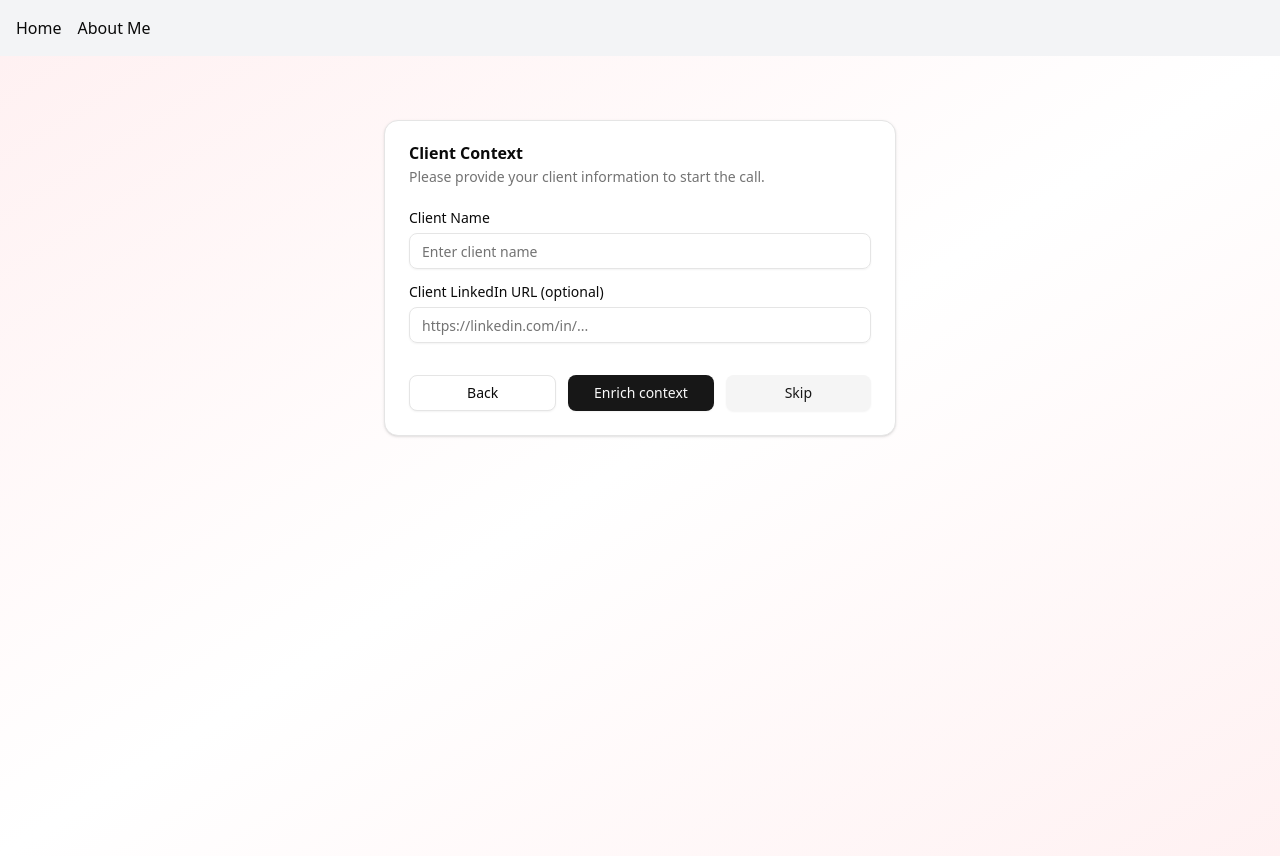
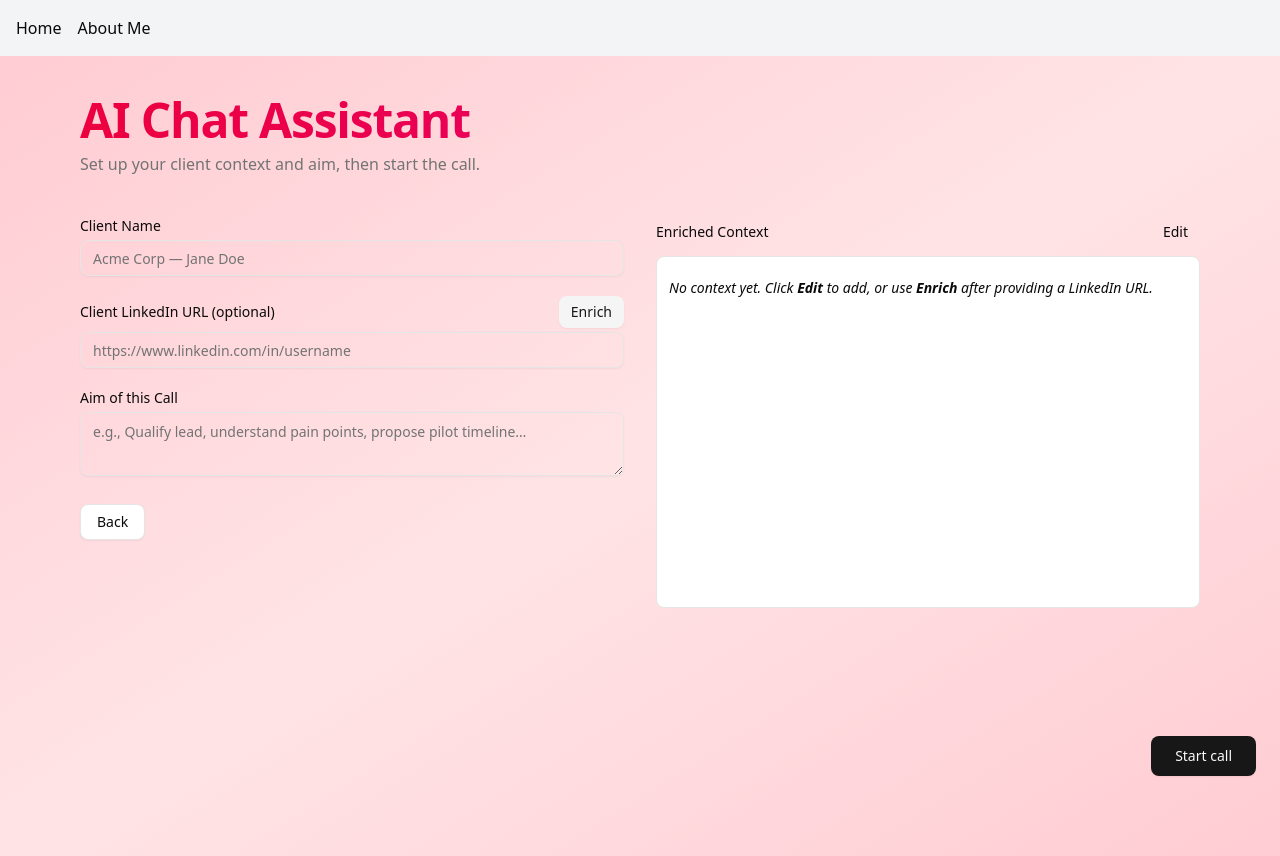
Before and after one commit to theocat321/ai-tech-europe-hack, a React (Vite) app in the folder mommy/: page / in a window 1280 px wide. Both pictures are taken after a click on the button "I'm Ready". Built offline with nearby package versions, Linux system fonts and the light colour scheme; no server answers.

Commit message:
yeah eat it

```diff
--- a/mommy/package.json
+++ b/mommy/package.json
@@ -21,6 +21,7 @@
     "react": "^19.1.1",
     "react-dom": "^19.1.1",
     "react-hook-form": "^7.62.0",
+    "react-markdown": "^10.1.0",
     "react-router-dom": "^7.8.2",
     "tailwind-merge": "^3.3.1",
     "tailwindcss": "^4.1.12",
--- /dev/null
+++ b/mommy/src/components/ui/textarea.tsx
@@ -0,0 +1,18 @@
+import * as React from "react"
+
+import { cn } from "@/lib/utils"
+
+function Textarea({ className, ...props }: React.ComponentProps<"textarea">) {
+  return (
+    <textarea
+      data-slot="textarea"
+      className={cn(
+        "border-input placeholder:text-muted-foreground focus-visible:border-ring focus-visible:ring-ring/50 aria-invalid:ring-destructive/20 dark:aria-invalid:ring-destructive/40 aria-invalid:border-destructive dark:bg-input/30 flex field-sizing-content min-h-16 w-full rounded-md border bg-transparent px-3 py-2 text-base shadow-xs transition-[color,box-shadow] outline-none focus-visible:ring-[3px] disabled:cursor-not-allowed disabled:opacity-50 md:text-sm",
+        className
+      )}
+      {...props}
+    />
+  )
+}
+
+export { Textarea }
--- a/mommy/src/pages/HomePage.tsx
+++ b/mommy/src/pages/HomePage.tsx
@@ -1,223 +1,214 @@
-import { useState } from 'react'
-import { useForm } from 'react-hook-form'
-import { zodResolver } from '@hookform/resolvers/zod'
-import { z } from 'zod'
-import { useNavigate } from 'react-router-dom'
-import { Button } from '@/components/ui/button'
-import { Card, CardContent, CardDescription, CardHeader, CardTitle } from '@/components/ui/card'
-import { Input } from '@/components/ui/input'
-import { Form, FormControl, FormField, FormItem, FormLabel, FormMessage } from '@/components/ui/form'
+import * as React from "react"
+import { useNavigate } from "react-router-dom"
+import ReactMarkdown from "react-markdown"
 
-const API_URL = import.meta.env.VITE_API_URL || 'http://localhost:8000'
+import { Button } from "@/components/ui/button"
+import { Input } from "@/components/ui/input"
+import { Textarea } from "@/components/ui/textarea" // ensure this component exists in your shadcn set
 
-const formSchema = z.object({
-  clientName: z.string().min(1, 'Client name is required'),
-  clientLinkedInUrl: z.string().url('Must be a valid URL').optional().or(z.literal('')),
-  context: z.string().optional(),
-})
-
-type FormData = z.infer<typeof formSchema>
+const API_URL = import.meta.env.VITE_API_URL || "http://localhost:8000"
 
 export default function HomePage() {
   const navigate = useNavigate()
-  const [showForm, setShowForm] = useState(false)
-  const [isSubmitting, setIsSubmitting] = useState(false)
-  const [showContext, setShowContext] = useState(false)
-  const [isEnriching, setIsEnriching] = useState(false)
-  const [error, setError] = useState<string | null>(null)
 
-  const form = useForm<FormData>({
-    resolver: zodResolver(formSchema),
-    defaultValues: {
-      clientName: '',
-      clientLinkedInUrl: '',
-      context: '',
-    },
-  })
+  // state (no react-hook-form)
+  const [showForm, setShowForm] = React.useState(false)
+  const [clientName, setClientName] = React.useState("")
+  const [clientLinkedInUrl, setClientLinkedInUrl] = React.useState<string>("")
+  const [aim, setAim] = React.useState<string>("")
+  const [context, setContext] = React.useState<string>("")
+
+  const [isSubmitting, setIsSubmitting] = React.useState(false)
+  const [isEnriching, setIsEnriching] = React.useState(false)
+  const [editingContext, setEditingContext] = React.useState(false)
+
+  // basic inline errors
+  const [errors, setErrors] = React.useState<{ clientName?: string; clientLinkedInUrl?: string; enrich?: string }>({})
+
+  const validate = () => {
+    const next: typeof errors = {}
+    if (!clientName.trim()) next.clientName = "Client name is required"
+    if (clientLinkedInUrl.trim()) {
+      try {
+        const url = new URL(clientLinkedInUrl.trim())
+        const ok = /(^|\.)linkedin\.com$/i.test(url.hostname)
+        if (!ok) next.clientLinkedInUrl = "Must be a valid LinkedIn URL (e.g. https://www.linkedin.com/in/username)"
+      } catch {
+        next.clientLinkedInUrl = "Must be a valid URL"
+      }
+    }
+    setErrors(next)
+    return Object.keys(next).length === 0
+  }
 
   const handleEnrich = async () => {
-    const url = form.getValues('clientLinkedInUrl')
-    if (!url) {
-      setError('LinkedIn URL required for enrichment')
+    setErrors((e) => ({ ...e, enrich: undefined }))
+    if (!clientLinkedInUrl.trim()) {
+      setErrors((e) => ({ ...e, enrich: "LinkedIn URL required for enrichment" }))
       return
     }
+    // reuse URL validation
+    if (!validate()) return
+
     setIsEnriching(true)
-    setError(null)
     try {
       const response = await fetch(`${API_URL}/api/enrich_linkedin`, {
-        method: 'POST',
-        headers: { 'Content-Type': 'application/json' },
-        body: JSON.stringify({ url }),
+        method: "POST",
+        headers: { "Content-Type": "application/json" },
+        body: JSON.stringify({ url: clientLinkedInUrl.trim() }),
       })
-      if (!response.ok) {
-        throw new Error('Failed to enrich context')
-      }
+      if (!response.ok) throw new Error("Failed to enrich context")
       const data = await response.json()
-      form.setValue('context', data.autofill_context || '')
-      setShowContext(true)
+      setContext(data.autofill_context || "")
+      setEditingContext(false) // show rendered markdown
     } catch (err) {
-      setError(err instanceof Error ? err.message : 'Enrichment failed')
+      setErrors((e) => ({ ...e, enrich: err instanceof Error ? err.message : "Enrichment failed" }))
     } finally {
       setIsEnriching(false)
     }
   }
 
-  const handleSkip = () => {
-    form.setValue('context', '')
-    setShowContext(true)
-  }
+  const onSubmit = async (e: React.FormEvent) => {
+    e.preventDefault()
+    if (!validate()) return
 
-  const onSubmit = async (data: FormData) => {
     setIsSubmitting(true)
-    navigate('/chat', { state: { context: data.context, clientName: data.clientName } })
+    const combined = [
+      clientName ? `Client Name: ${clientName}` : null,
+      clientLinkedInUrl ? `LinkedIn: ${clientLinkedInUrl}` : null,
+      aim ? `Aim: ${aim}` : null,
+      context ? `Context:\n${context}` : null,
+    ]
+      .filter(Boolean)
+      .join("\n\n")
+
+    navigate("/chat", { state: { clientName, context: combined } })
   }
 
   return (
-    <div className="min-h-screen w-full bg-gradient-to-br from-rose-50 via-white to-rose-50 dark:from-gray-900 dark:via-gray-800 dark:to-gray-900">
-      <div className="w-full px-4 py-16">
-        <div className="w-full flex justify-center items-center">
-          {!showForm ? (
-            <div className="text-center space-y-8">
-              <h1 className="text-5xl font-bold bg-gradient-to-r from-rose-600 to-pink-600 bg-clip-text text-transparent">
+    <div className="min-h-screen w-full bg-gradient-to-br from-rose-200 via-rose-100 to-rose-200 dark:from-gray-900 dark:via-gray-800 dark:to-gray-900">
+      <div className="mx-auto w-full max-w-6xl px-4 py-10">
+        {/* Header / Title */}
+        <div className="mb-10">
+          <h1 className="text-4xl md:text-5xl font-bold tracking-tight bg-gradient-to-r from-rose-600 to-pink-600 bg-clip-text text-transparent">
             AI Chat Assistant
           </h1>
-              <p className="text-xl text-muted-foreground">
-                Ready to start your conversation? Let's get your client context set up.
+          <p className="mt-2 text-muted-foreground">
+            Set up your client context and aim, then start the call.
           </p>
-              <Button
-                size="lg"
-                onClick={() => setShowForm(true)}
-                className="text-lg px-8 py-3"
-              >
-                I'm Ready
+        </div>
+
+        {!showForm ? (
+          <div className="mt-16">
+            <Button size="lg" onClick={() => setShowForm(true)} className="text-lg px-8 py-3">
+              I&apos;m Ready
             </Button>
           </div>
         ) : (
-            <Card className="w-full max-w-lg">
-              <CardHeader>
-                <CardTitle>Client Context</CardTitle>
-                <CardDescription>
-                  Please provide your client information to start the call.
-                </CardDescription>
-              </CardHeader>
-              <CardContent>
-                <Form {...form}>
-                  <form onSubmit={form.handleSubmit(onSubmit)} className="space-y-4">
-                    <FormField
-                      control={form.control}
-                      name="clientName"
-                      render={({ field }) => (
-                        <FormItem>
-                          <FormLabel htmlFor="clientName">Client Name</FormLabel>
-                          <FormControl>
+          <form onSubmit={onSubmit} className="relative">
+            {/* Two-column layout on desktop */}
+            <div className="grid grid-cols-1 gap-8 md:grid-cols-2">
+              {/* Left column */}
+              <section>
+                <div className="space-y-5">
+                  <div>
+                    <label htmlFor="clientName" className="block text-sm font-medium mb-1">
+                      Client Name
+                    </label>
                     <Input
                       id="clientName"
-                              placeholder="Enter client name"
-                              {...field}
+                      placeholder="Acme Corp — Jane Doe"
+                      value={clientName}
+                      onChange={(e) => setClientName(e.target.value)}
                     />
-                          </FormControl>
-                          <FormMessage />
-                        </FormItem>
-                      )}
-                    />
+                    {errors.clientName && <p className="mt-1 text-sm text-destructive">{errors.clientName}</p>}
+                  </div>
 
-                    <FormField
-                      control={form.control}
-                      name="clientLinkedInUrl"
-                      render={({ field }) => (
-                        <FormItem>
-                          <FormLabel htmlFor="clientLinkedInUrl">
+                  <div>
+                    <div className="mb-1 flex items-center justify-between">
+                      <label htmlFor="clientLinkedInUrl" className="block text-sm font-medium">
                         Client LinkedIn URL (optional)
-                          </FormLabel>
-                          <FormControl>
+                      </label>
+                      <Button type="button" variant="secondary" size="sm" onClick={handleEnrich} disabled={isEnriching}>
+                        {isEnriching ? "Enriching…" : "Enrich"}
+                      </Button>
+                    </div>
                     <Input
                       id="clientLinkedInUrl"
                       type="url"
-                              placeholder="https://linkedin.com/in/..."
-                              {...field}
+                      placeholder="https://www.linkedin.com/in/username"
+                      value={clientLinkedInUrl}
+                      onChange={(e) => setClientLinkedInUrl(e.target.value)}
                     />
-                          </FormControl>
-                          <FormMessage />
-                        </FormItem>
+                    {(errors.clientLinkedInUrl || errors.enrich) && (
+                      <p className="mt-1 text-sm text-destructive">{errors.clientLinkedInUrl || errors.enrich}</p>
                     )}
+                  </div>
+
+                  <div>
+                    <label htmlFor="aim" className="block text-sm font-medium mb-1">
+                      Aim of this Call
+                    </label>
+                    <Textarea
+                      id="aim"
+                      rows={5}
+                      placeholder="e.g., Qualify lead, understand pain points, propose pilot timeline…"
+                      value={aim}
+                      onChange={(e: React.ChangeEvent<HTMLTextAreaElement>) => setAim(e.target.value)}
+                      className="text-sm leading-relaxed"
                     />
+                  </div>
 
-                    {error && <p className="text-red-500">{error}</p>}
-                    {!showContext ? (
-                      <div className="flex gap-3 pt-4">
-                        <Button
-                          type="button"
-                          variant="outline"
-                          onClick={() => setShowForm(false)}
-                          disabled={isEnriching || isSubmitting}
-                          className="flex-1"
-                        >
+                  <div className="pt-2">
+                    <Button type="button" variant="outline" onClick={() => setShowForm(false)} disabled={isSubmitting || isEnriching}>
                       Back
                     </Button>
-                        <Button
-                          type="button"
-                          onClick={handleEnrich}
-                          disabled={isEnriching}
-                          className="flex-1"
-                        >
-                          {isEnriching ? 'Enriching...' : 'Enrich context'}
-                        </Button>
-                        <Button
-                          type="button"
-                          variant="secondary"
-                          onClick={handleSkip}
-                          disabled={isEnriching}
-                          className="flex-1"
-                        >
-                          Skip
+                  </div>
+                </div>
+              </section>
+
+              {/* Right column: Context (markdown by default, Edit toggle) */}
+              <section>
+                <div className="mb-2 flex items-center justify-between">
+                  <label htmlFor="context" className="block text-sm font-medium">
+                    Enriched Context
+                  </label>
+                  <Button type="button" variant="ghost" size="sm" onClick={() => setEditingContext((v) => !v)}>
+                    {editingContext ? "Done" : "Edit"}
                   </Button>
                 </div>
+
+                <div className="rounded-md border bg-card min-h-[22rem] p-3 text-sm leading-relaxed">
+                  {editingContext ? (
+                    <Textarea
+                      id="context"
+                      rows={12}
+                      placeholder="Paste or edit the enriched summary here…"
+                      value={context}
+                      onChange={(e: React.ChangeEvent<HTMLTextAreaElement>) => setContext(e.target.value)}
+                      className="text-sm leading-relaxed"
+                    />
                   ) : (
-                      <>
-                        <FormField
-                          control={form.control}
-                          name="context"
-                          render={({ field }) => (
-                            <FormItem>
-                              <FormLabel htmlFor="context">Context</FormLabel>
-                              <FormControl>
-                                <textarea
-                                  id="context"
-                                  rows={6}
-                                  className="w-full border rounded-md p-2"
-                                  {...field}
-                                />
-                              </FormControl>
-                              <FormMessage />
-                            </FormItem>
+                    <div className="prose prose-sm dark:prose-invert max-w-none overflow-y-auto max-h-[28rem] [&_p]:my-2 [&_ul]:list-disc [&_ol]:list-decimal [&_li]:my-1 [&_code]:px-1.5 [&_code]:py-0.5 [&_code]:rounded [&_code]:bg-muted">
+                      <ReactMarkdown>
+                        {context && context.trim().length > 0
+                          ? context
+                          : "_No context yet. Click **Edit** to add, or use **Enrich** after providing a LinkedIn URL._"}
+                      </ReactMarkdown>
+                    </div>
                   )}
-                        />
-                        <div className="flex gap-3 pt-4">
-                          <Button
-                            type="button"
-                            variant="outline"
-                            onClick={() => setShowContext(false)}
-                            disabled={isSubmitting}
-                            className="flex-1"
-                          >
-                            Back
-                          </Button>
-                          <Button
-                            type="submit"
-                            disabled={isSubmitting}
-                            className="flex-1"
-                          >
-                            {isSubmitting ? 'Starting...' : 'Start call'}
+                </div>
+              </section>
+            </div>
+
+            {/* Fixed Start button */}
+            <div className="fixed right-6 bottom-6">
+              <Button type="submit" size="lg" disabled={isSubmitting}>
+                {isSubmitting ? "Starting…" : "Start call"}
               </Button>
             </div>
-                      </>
+          </form>
         )}
-                  </form>
-                </Form>
-              </CardContent>
-            </Card>
-          )}
-        </div>
       </div>
     </div>
   )
```
Also changed, not shown: 1 other file (tests, documents, lock files or other folders). Lines whose indentation alone changed are shown as unchanged.
